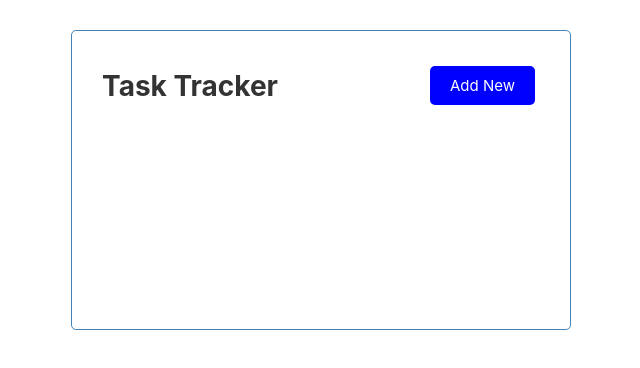
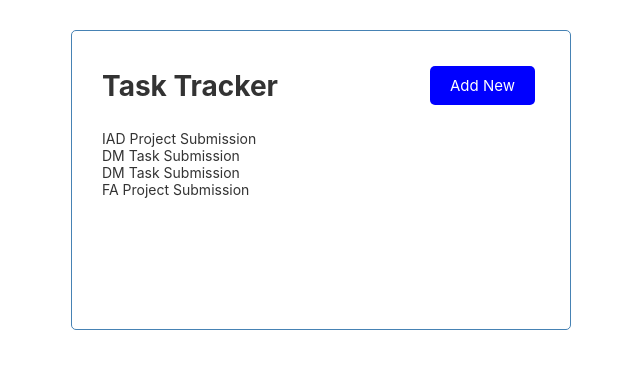
Before and after one commit to Mohd-Taha/Learning_Angular, an Angular app: page / in a window 1280 px wide. Shown: the top 368 px of the page, without its empty margins (319-959 px from the left). Built offline with nearby package versions, Linux system fonts and the light colour scheme.

Commit message:
Mock-Tasks and Task Component Added

```diff
--- /dev/null
+++ b/src/app/Task.ts
@@ -0,0 +1,6 @@
+export interface Task {
+    id?: number;
+    text: string;
+    day: string;
+    reminder: boolean;
+}
--- a/src/app/app.component.html
+++ b/src/app/app.component.html
@@ -192,7 +192,7 @@
     }
 
     .terminal pre {
-    font-family: SFMono-Regular,Consolas,Liberation Mono,Menlo,monospace;
+        font-family: SFMono-Regular, Consolas, Liberation Mono, Menlo, monospace;
         color: white;
         padding: 0 1rem 1rem;
         margin: 0;
@@ -236,16 +236,16 @@
         align-items: center;
         font-size: 12px;
         padding: 3px 10px;
-    border: 1px solid rgba(27,31,35,.2);
+        border: 1px solid rgba(27, 31, 35, .2);
         border-radius: 3px;
-    background-image: linear-gradient(-180deg,#fafbfc,#eff3f6 90%);
+        background-image: linear-gradient(-180deg, #fafbfc, #eff3f6 90%);
         margin-left: 4px;
         font-weight: 600;
     }
 
     .github-star-badge:hover {
-    background-image: linear-gradient(-180deg,#f0f3f6,#e6ebf1 90%);
-    border-color: rgba(27,31,35,.35);
+        background-image: linear-gradient(-180deg, #f0f3f6, #e6ebf1 90%);
+        border-color: rgba(27, 31, 35, .35);
         background-position: -.5em;
     }
 
@@ -262,23 +262,20 @@
         z-index: -10;
         width: 1920px;
     }
+    /* Responsive Styles */
 
-  /* Responsive Styles */
     @media screen and (max-width: 767px) {
-    .card-container > *:not(.circle-link) ,
+        .card-container>*:not(.circle-link),
         .terminal {
             width: 100%;
         }
-
         .card:not(.highlight-card) {
             height: 16px;
             margin: 8px 0;
         }
-
         .card.highlight-card span {
             margin-left: 72px;
         }
-
         svg#rocket-smoke {
             right: 120px;
             transform: rotate(-5deg);
@@ -295,4 +292,5 @@
 
 <div class="container">
     <app-header></app-header>
+    <app-tasks></app-tasks>
 </div>
--- a/src/app/app.module.ts
+++ b/src/app/app.module.ts
@@ -4,12 +4,14 @@
 import { AppComponent } from './app.component';
 import { HeaderComponent } from './components/header/header.component';
 import { ButtonComponent } from './components/button/button.component';
+import { TasksComponent } from './components/tasks/tasks.component';
 
 @NgModule({
   declarations: [
     AppComponent,
     HeaderComponent,
-    ButtonComponent
+    ButtonComponent,
+    TasksComponent
   ],
   imports: [
     BrowserModule
--- /dev/null
+++ b/src/app/components/tasks/tasks.component.html
@@ -0,0 +1 @@
+<p *ngFor="let task of tasks">{{task.text}}</p>
--- /dev/null
+++ b/src/app/components/tasks/tasks.component.ts
@@ -0,0 +1,19 @@
+import { Component, OnInit } from '@angular/core';
+import {Task} from '../../Task'
+import {TASKS} from '../../mock-tasks'
+
+@Component({
+  selector: 'app-tasks',
+  templateUrl: './tasks.component.html',
+  styleUrls: ['./tasks.component.css']
+})
+export class TasksComponent implements OnInit {
+
+  tasks: Task[] = TASKS
+
+  constructor() { }
+
+  ngOnInit(): void {
+  }
+
+}
--- /dev/null
+++ b/src/app/mock-tasks.ts
@@ -0,0 +1,29 @@
+import {Task} from './Task'
+
+export const TASKS: Task[] = [
+    {
+        id:1,
+        text: 'IAD Project Submission',
+        day: '8th June @ 10:00 AM',
+        reminder: true
+    },
+    {
+        id:2,
+        text: 'DM Task Submission',
+        day: '8th June @ 12:59 PM',
+        reminder: true
+    },
+    {
+        id:3,
+        text: 'DM Task Submission',
+        day: '12th June @ 12:59 PM',
+        reminder: true
+    },
+    {
+        id:4,
+        text: 'FA Project Submission',
+        day: '13th June @ 10:00 AM',
+        reminder: true
+    }
+
+]
```
Also changed, not shown: src/app/components/tasks/tasks.component.css (added), 1 other file (tests, documents, lock files or other folders). Lines whose indentation alone changed are shown as unchanged.
